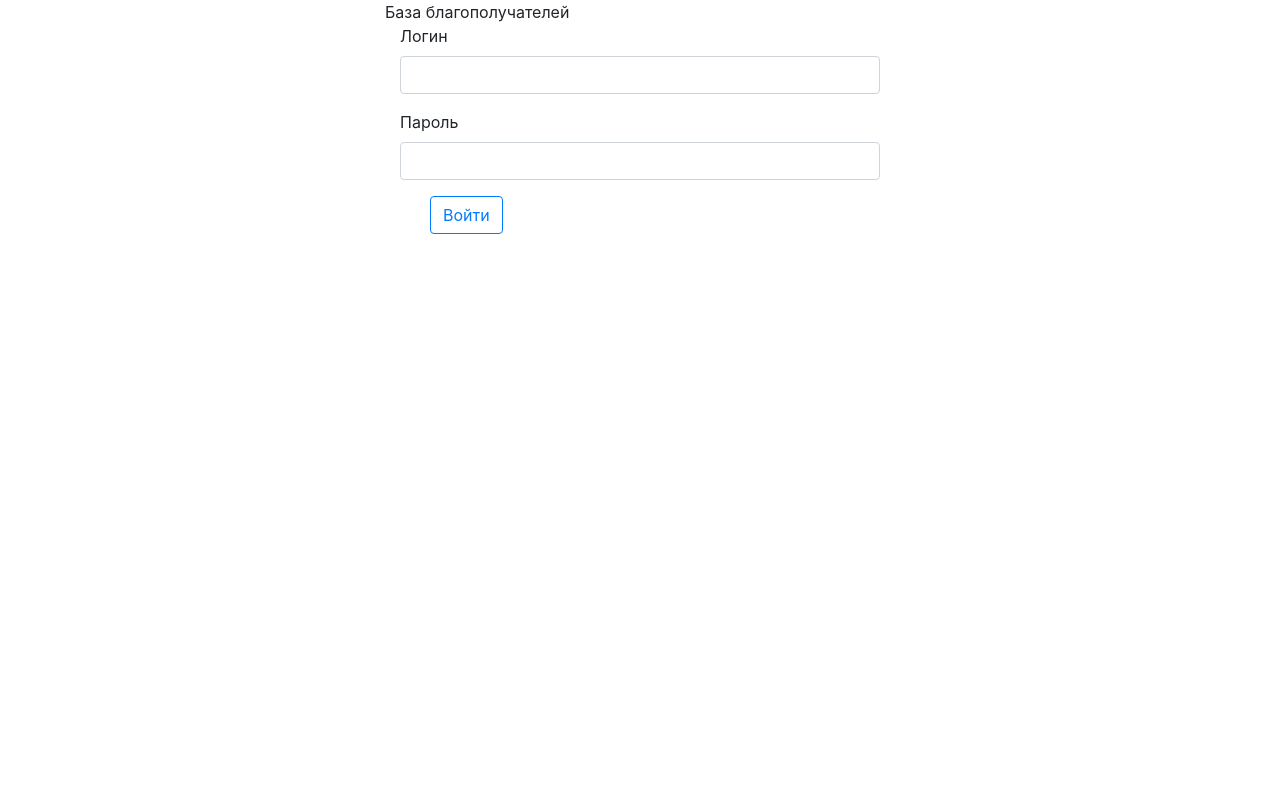
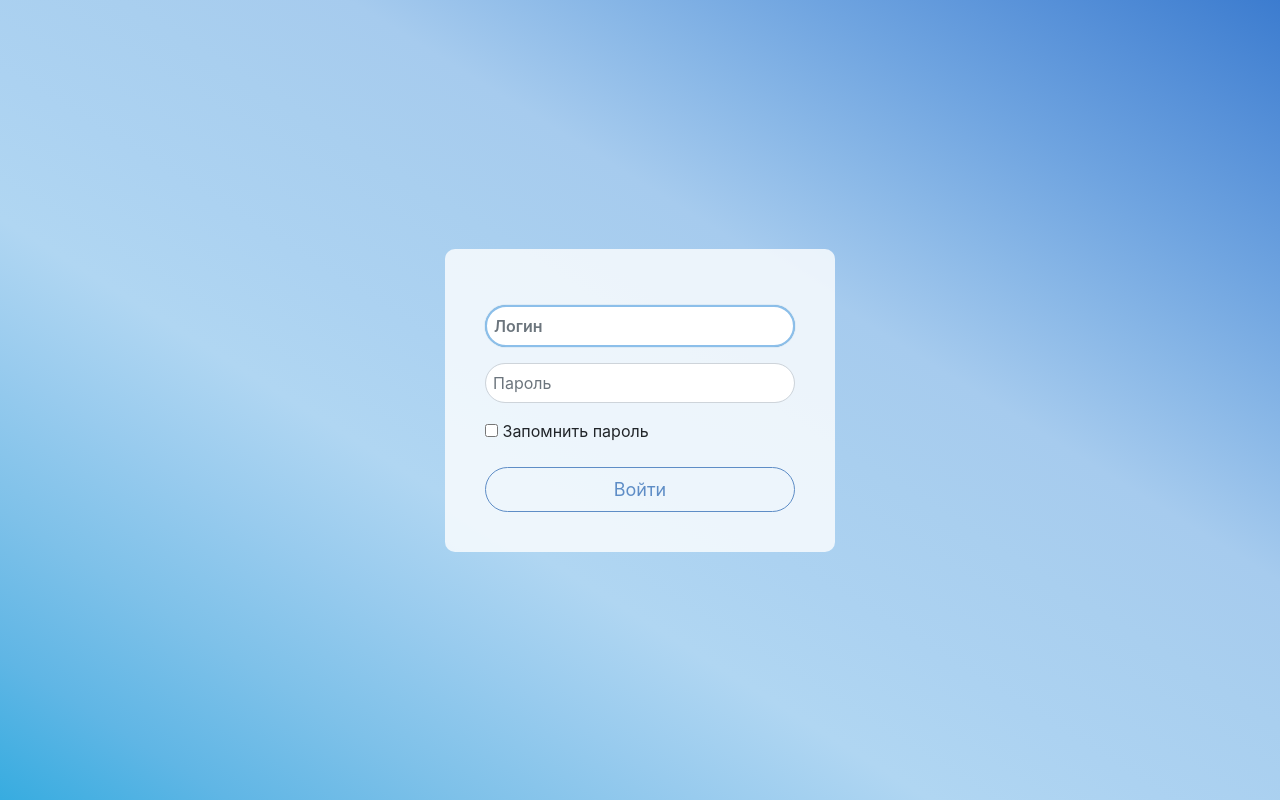
Before and after one commit to REise13/base_blag, a PHP site: page / in a window 1280 px wide. Run offline with PHP 8.4, Linux system fonts and the light colour scheme.

Commit message:
update login page index.php

```diff
--- a/index.php
+++ b/index.php
@@ -8,47 +8,25 @@
         <!-- Bootstrap CSS -->
         <link rel="stylesheet" href="https://cdn.jsdelivr.net/npm/bootstrap@4.6.0/dist/css/bootstrap.min.css" integrity="sha384-B0vP5xmATw1+K9KRQjQERJvTumQW0nPEzvF6L/Z6nronJ3oUOFUFpCjEUQouq2+l" crossorigin="anonymous">
 
+        <!-- Custom CSS -->
+        <link rel="stylesheet" href="style.css">
+
         <title>База благополучателей</title>
     </head>
     <body>
-<div class="container">
-    <div class="row">
-        <div class="col-lg-3 col-md-2"></div>
-        <div class="col-lg-6 col-md-8 login-box">
-            <div class="col-lg-12 login-key">
-                <i class="fa fa-key" aria-hidden="true"></i>
+        <form class="form-signin" action="" method="post">
+            <h1 class="h3 mb-3 text-center"></h1>
+            <label for="login" class="sr-only">Логин</label>
+            <input type="text" id="login" class="mb-3 rounded-pill form-control" placeholder="Логин" required autofocus>
+            <label for="password" class="sr-only">Пароль</label>
+            <input type="password" id="password" class="mb-3 rounded-pill form-control" placeholder="Пароль" required>
+            <div class="checkbox mb-3">
+                <label>
+                    <input type="checkbox" value="remember-me"> Запомнить пароль
+                </label>
             </div>
-            <div class="col-lg-12 login-title">
-                База благополучателей
-            </div>
-
-            <div class="col-lg-12 login-form">
-                <div class="col-lg-12 login-form">
-                    <form>
-                        <div class="form-group">
-                            <label class="form-control-label">Логин</label>
-                            <input type="text" class="form-control">
-                        </div>
-                        <div class="form-group">
-                            <label class="form-control-label">Пароль</label>
-                            <input type="password" class="form-control">
-                        </div>
-
-                        <div class="col-lg-12 loginbttm">
-                            <div class="col-lg-6 login-btm login-text">
-                                <!-- Error Message -->
-                            </div>
-                            <div class="col-lg-6 login-btm login-button">
-                                <button type="submit" class="btn btn-outline-primary">Войти</button>
-                            </div>
-                        </div>
+            <button class="btn btn-primary rounded-pill btn-block p-2" type="submit" name="login">Войти</button>
         </form>
-                </div>
-            </div>
-            <div class="col-lg-3 col-md-2"></div>
-        </div>
-    </div>
-
 
 
         <script src="https://code.jquery.com/jquery-3.5.1.slim.min.js" integrity="sha384-DfXdz2htPH0lsSSs5nCTpuj/zy4C+OGpamoFVy38MVBnE+IbbVYUew+OrCXaRkfj" crossorigin="anonymous"></script>
--- /dev/null
+++ b/style.css
@@ -0,0 +1,81 @@
+:root{
+    --primary-color: #5e9bc7;
+    --active-color: #5e8dc6;
+    --bg-gradient: linear-gradient(to left bottom, #3c7ccf, #5690d8, #6fa4e0, #8ab8e7, #a6cbee, #a9cfef, #acd2f1, #b0d6f2, #98cbee, #7ec1e9, #60b6e5, #37ace0);;
+    --inputBorder: 2px solid #8cbfea;
+    --inputShadow: 0px 0px 1px #5e9bc7;
+}
+
+html,
+body {
+    background: var(--bg-gradient);
+    overflow-x: hidden;
+    height: 100%;
+}
+
+body {
+    display: -ms-flexbox;
+    display: -webkit-box;
+    display: flex;
+    -ms-flex-align: center;
+    -ms-flex-pack: center;
+    -webkit-box-align: center;
+    align-items: center;
+    -webkit-box-pack: center;
+    justify-content: center;
+    padding-top: 40px;
+    padding-bottom: 40px;
+}
+
+.form-signin {
+    width: 100%;
+    max-width: 390px;
+    padding: 40px;
+    margin: 15px;
+    border-radius: 10px;
+    background-color: rgba(255, 255, 255, 0.79);
+}
+.form-signin .checkbox {
+    font-weight: 400;
+}
+.form-signin .form-control {
+    position: relative;
+    box-sizing: border-box;
+    height: auto;
+    padding: 7px;
+    font-size: 16px;
+}
+.form-signin .form-control:focus {
+    z-index: 2;
+}
+.form-signin input[type="email"] {
+    margin-bottom: -1px;
+    border-bottom-right-radius: 0;
+    border-bottom-left-radius: 0;
+}
+.form-signin input[type="password"] {
+    margin-bottom: 10px;
+    border-top-left-radius: 0;
+    border-top-right-radius: 0;
+}
+
+input[type="text"]:focus, input[type="password"]:focus {
+    font-weight: 600;
+    color: var(--active-color);
+    border: var(--inputBorder);
+    box-shadow: var(--inputShadow);
+    outline: 0 none;
+}
+
+.btn-primary {
+    font-size: 18px;
+    border: 1px solid var(--active-color);
+    background-color: transparent;
+    color: var(--active-color);
+}
+
+.btn-primary:focus, .btn-primary:hover, .btn-primary:active {
+    border: 1px solid var(--active-color);
+    background: var(--active-color);
+    color: whitesmoke;
+}
```
Also changed, not shown: controllers/login.php (added, +9 -0 lines). Lines whose indentation alone changed are shown as unchanged.
